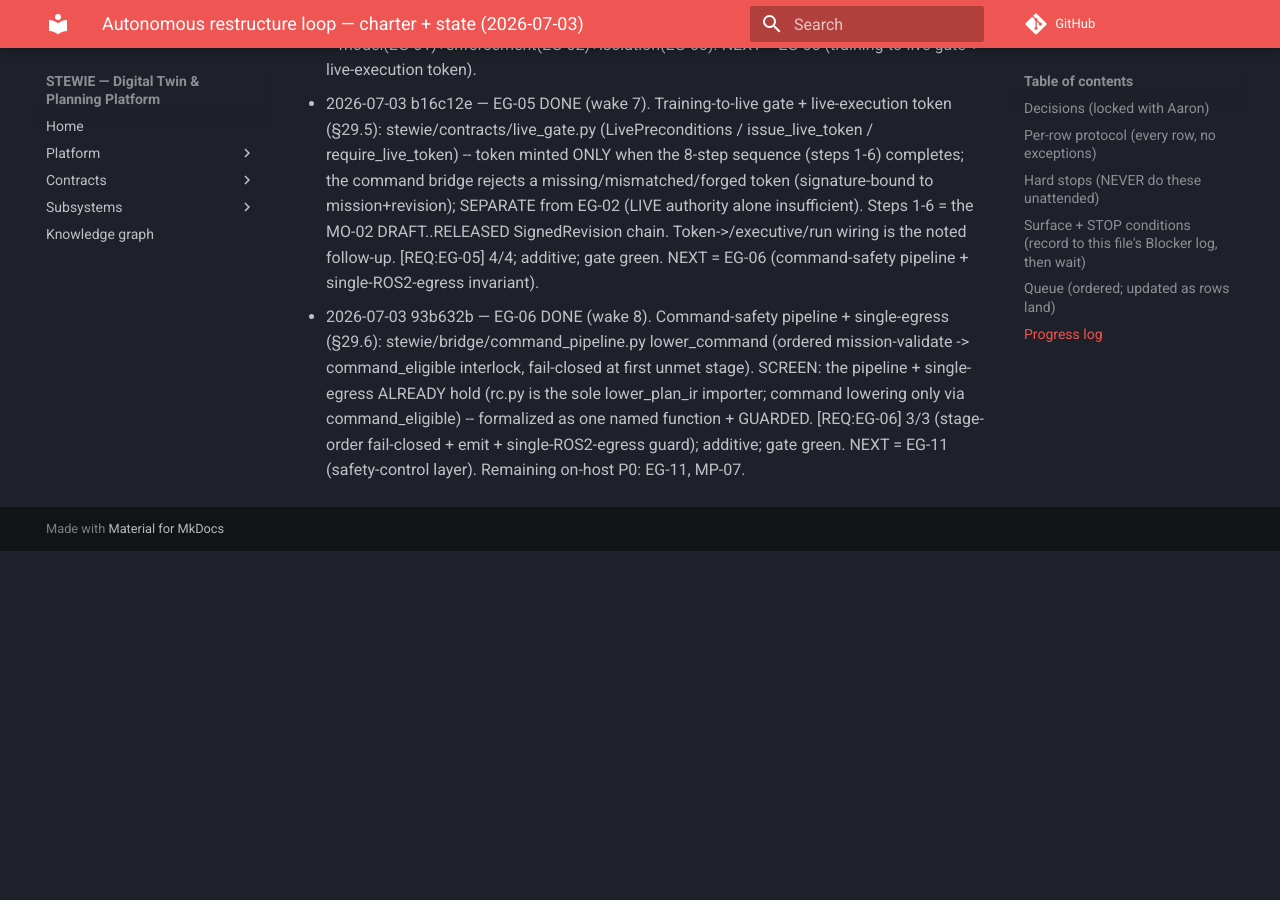
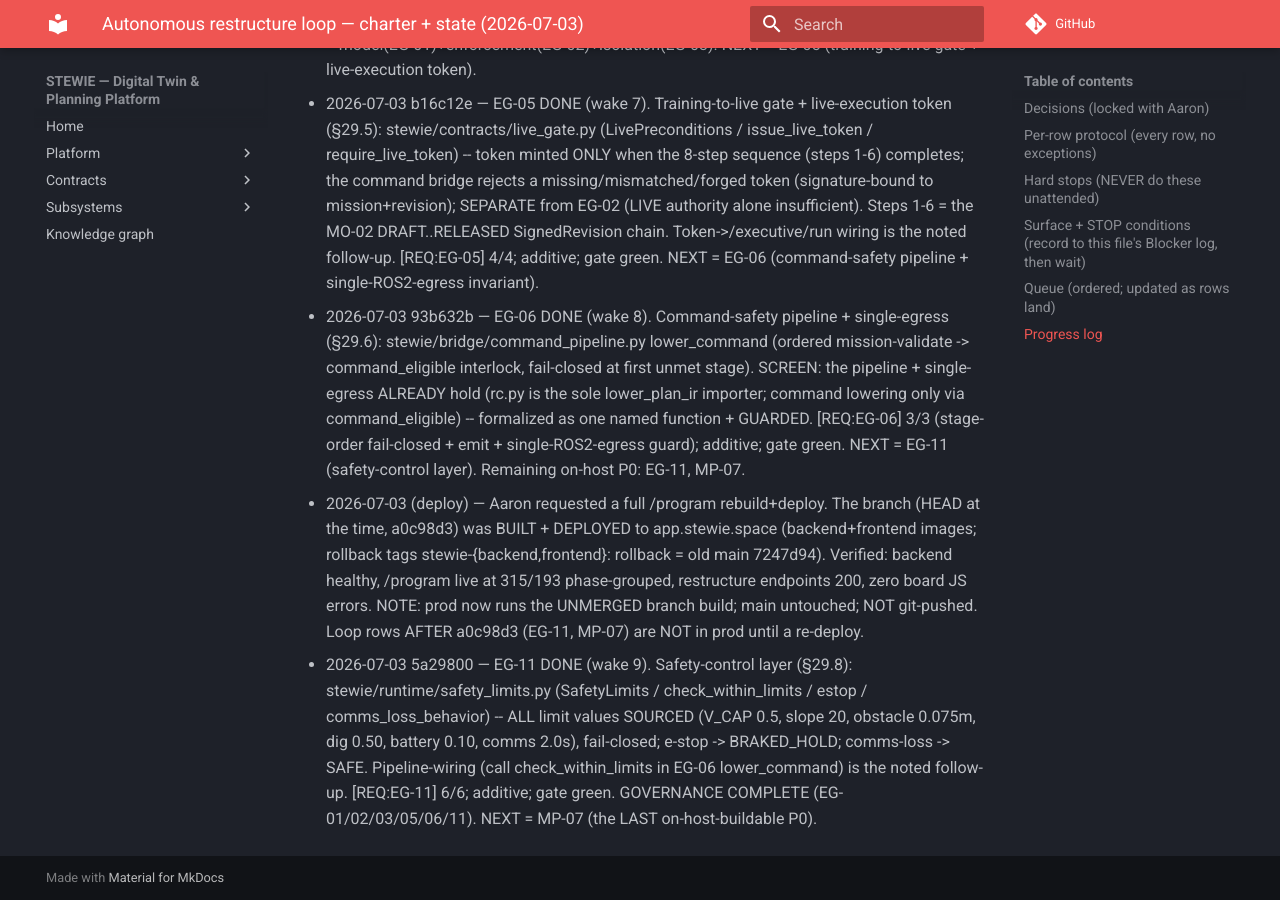
Before and after one commit to stewie-sw/stewie, an MkDocs documentation site: the page built from docs/autonomous_loop_charter_2026-07-03.md, in a window 1280 px wide and 900 px high, scrolled down 3461 px. Built offline with MkDocs 1.6.1 and Material for MkDocs 9.7.7, drawn with Linux system fonts in a browser that asks for light colours; comment, search, counter and statistics services are not loaded; before the commit the page ends 4012 px from its top, so only the background shows below that.

Commit message:
chore(loop): charter progress — EG-11 done (wake 9) + deploy note, MP-07 next (last on-host P0)

```diff
--- a/docs/autonomous_loop_charter_2026-07-03.md
+++ b/docs/autonomous_loop_charter_2026-07-03.md
@@ -114,3 +114,14 @@ and stop scheduling (wait for Aaron).
   lower_plan_ir importer; command lowering only via command_eligible) -- formalized as one named function +
   GUARDED. [REQ:EG-06] 3/3 (stage-order fail-closed + emit + single-ROS2-egress guard); additive; gate green.
   NEXT = EG-11 (safety-control layer). Remaining on-host P0: EG-11, MP-07.
+- 2026-07-03 (deploy) — Aaron requested a full /program rebuild+deploy. The branch (HEAD at the time, a0c98d3)
+  was BUILT + DEPLOYED to app.stewie.space (backend+frontend images; rollback tags stewie-{backend,frontend}:
+  rollback = old main 7247d94). Verified: backend healthy, /program live at 315/193 phase-grouped, restructure
+  endpoints 200, zero board JS errors. NOTE: prod now runs the UNMERGED branch build; main untouched; NOT
+  git-pushed. Loop rows AFTER a0c98d3 (EG-11, MP-07) are NOT in prod until a re-deploy.
+- 2026-07-03 5a29800 — EG-11 DONE (wake 9). Safety-control layer (§29.8): stewie/runtime/safety_limits.py
+  (SafetyLimits / check_within_limits / estop / comms_loss_behavior) -- ALL limit values SOURCED (V_CAP 0.5,
+  slope 20, obstacle 0.075m, dig 0.50, battery 0.10, comms 2.0s), fail-closed; e-stop -> BRAKED_HOLD;
+  comms-loss -> SAFE. Pipeline-wiring (call check_within_limits in EG-06 lower_command) is the noted follow-up.
+  [REQ:EG-11] 6/6; additive; gate green. GOVERNANCE COMPLETE (EG-01/02/03/05/06/11). NEXT = MP-07 (the LAST
+  on-host-buildable P0).
```
